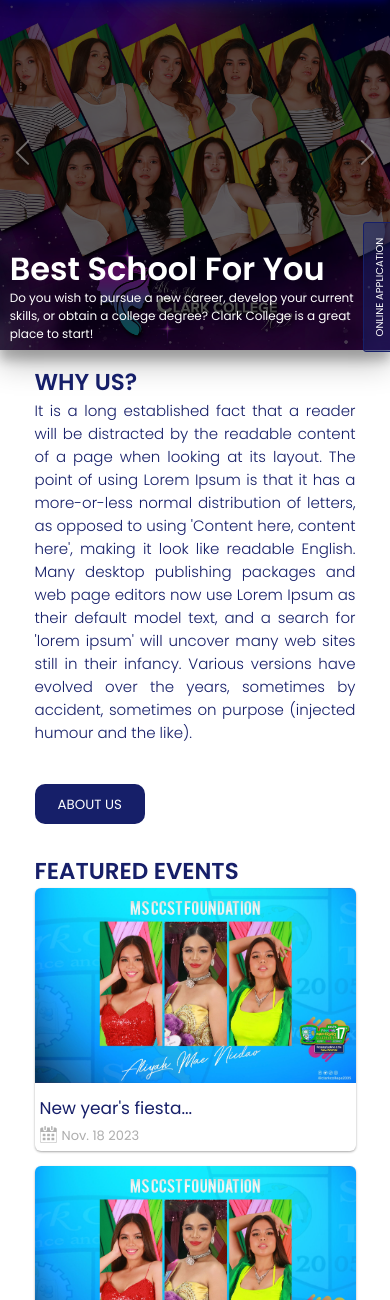
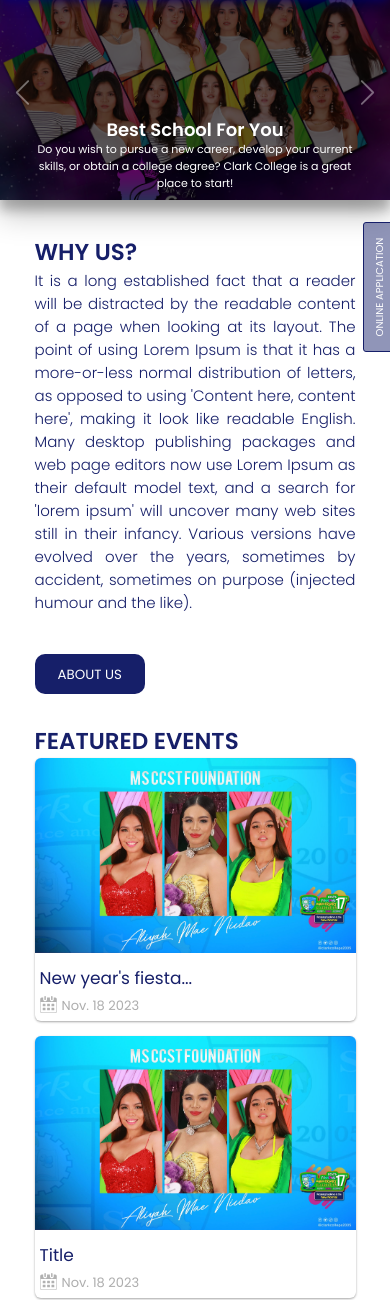
Before and after one commit to CCST2005/ccst, a PHP site: page / in a window 390 px wide. Shown: the part 93-1393 px from the top of the page. Run offline with PHP 8.4, Linux system fonts and the light colour scheme.

Commit message:
Update media_qry.css

```diff
--- a/css/media_qry.css
+++ b/css/media_qry.css
@@ -1,23 +1,7 @@
 
 
 
-@media screen and (max-width: 1000px ) {
-    .slider_h1{
-        font-size: 6vw;
-    }
-    .slider_p{
 
-        font-size: 2.5vw;
-    }
-    .slider_div_p{
-        width: 60%;
-    }
-    .contact-details .location{
-        line-height: 0;
-        margin-bottom: 5px;
-    }
-
-}
 @media screen and (max-width: 1100px ) {
 
     .slider_div_p{
@@ -124,12 +108,13 @@
 
 }
 
-@media screen and (max-width: 630px){
+@media screen and (max-width: 450px){
     .flex_box_for_frames{
         grid-template-columns: 1fr;
     }
     .About_Us_and_Events_Body{
         display: block;
+        width: 90vw;
     }
     .frame_for_event{
 
@@ -176,6 +161,38 @@
     }
 
 }
+@media screen and (max-width: 920px){
+    .slider{
+        min-height: 300px;
+        height: 30vw;
+    }
+
+    .slider_h1{
+        font-size: 20px;
+        color: white;
+        font-weight: 600;
+        text-align: center;
+    }
+
+    .slider_div_h1,.slider_div_p{
+        position: absolute;
+        width: 100%;
+        top: 68%;
+    }
+    .slider_div_p{
+        width: 70%;
+        top: 77%;
+
+    }
+    .slider_p{
+
+        color: white;
+        text-align: center;
+        font-size: 12px;
+    }
+
+
+}
 @media screen and (max-width: 950px){
     /* Navbar */
 
@@ -208,6 +225,10 @@
         gap: 15px;
         max-width: 95%;
     }
+    .course_p{
+
+        font-size: 15px;
+    }
     .section p{
         font-size: 18px;
     }
@@ -216,7 +237,7 @@
         display: none;
     }
     .line_about_us_events_body{
-        padding-top: 0;
+        padding-top: 20px;
     }
 
 
@@ -370,114 +391,45 @@
 
     }
 }
-@media screen and (max-width: 770px ) {
-    .slider_div_h1,.slider_div_p{
-        position: absolute;
-        width: 95%;
-        top: 75%;
 
-    }
-    .slider_div_p{
-        width: 95%;
-        top: 87%;
-
-
-    }
-    .slider_p,.slider_h1{
-        text-align: left;
-
-    }
-    .slider_h1{
-        font-size: 32px;
-    }
-    .slider_p{
-        font-size: 12px;
-    }
-    .course_p{
-        text-align: justify;
-        font-size: 15px;
-        width: 90%;
-    }
-
-}
 @media screen and (max-width: 600px ) {
     .slider{
-
-        max-height: 0vh;
+   min-height: 200px;
+       height: 22vw;
     }
     .arrows_div img{
         height: 25px;
     }
+
+    .slider_h1{
+        font-size: 18px;
+        color: white;
+        font-weight: 600;
+        text-align: center;
+    }
+
     .slider_div_h1,.slider_div_p{
         position: absolute;
-        width: 95%;
-        top: 75%;
+        width: 100%;
+        top: 58%;
+    }
+    .slider_div_p{
+        width: 85%;
+        top: 68%;
 
     }
-    .slider_div_p{
-        width: 95%;
-        top: 86%;
+    .slider_p{
 
-
+        color: white;
+        text-align: center;
+        font-size: 11px;
     }
 
 
 
 }
-@media screen and (max-width: 415px ) {
-
-
-
+@media screen and (max-width: 319px ) {
     .slider_div_h1,.slider_div_p{
-        position: absolute;
-
-        top: 70%;
-
+       display: none;
     }
-    .slider_div_p{
-
-        top: 81%;
-
-
-    }
-
-
-
 }
-@media screen and (max-width: 363px ) {
-
-
-    .slider_h1{
-        font-size: 23px;
-    }
-    .slider_p{
-        font-size: 12px;
-    }
-    .slider_div_h1,.slider_div_p{
-        position: absolute;
-
-        top: 72%;
-
-    }
-    .slider_div_p{
-
-        top: 80%;
-
-
-    }
-
-
-
-}
-@media screen and (max-width: 300px ) {
-
-
-
-    .slider_div_h1,.slider_div_p{
-        display: none;
-
-    }
-
-
-
-}
```
